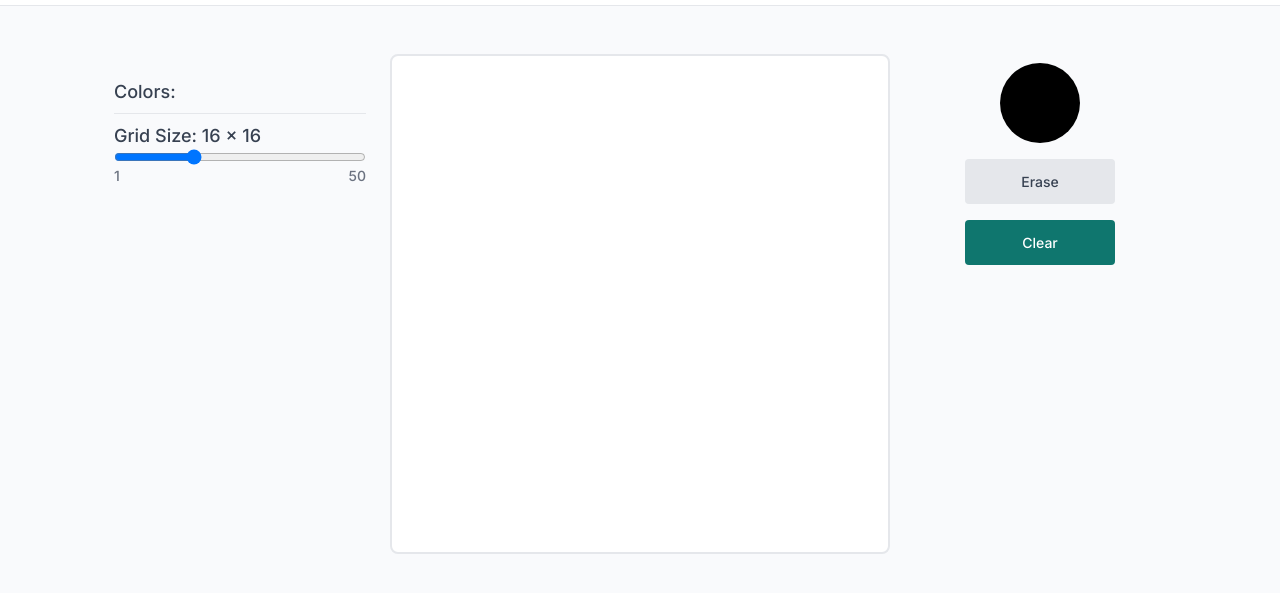
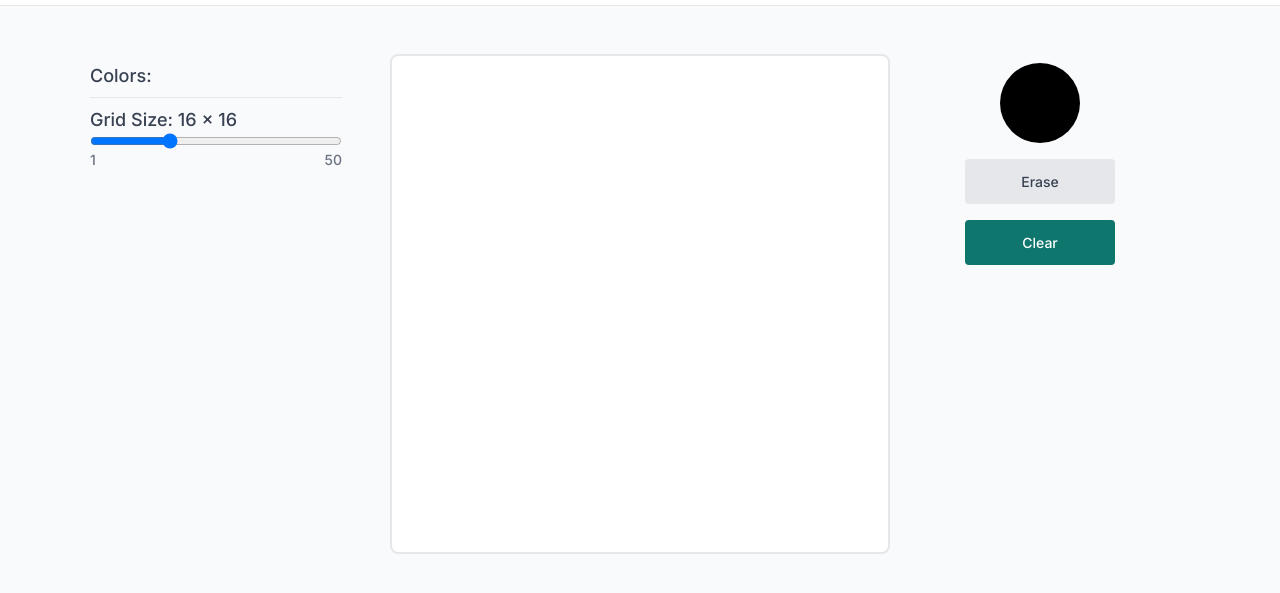
Before and after one commit to progchris00/TOP-Projects, a plain HTML site: page Project-4-Etch-A-Sketch/index.html in a window 1280 px wide. Shown: the part 59-652 px from the top of the page. Drawn offline with Linux system fonts and the light colour scheme.

Commit message:
feat: add margin bottom on container

```diff
--- a/Project-4-Etch-A-Sketch/style.css
+++ b/Project-4-Etch-A-Sketch/style.css
@@ -104,6 +104,7 @@ body {
 
 .sketch-container {
   padding: 0 1rem;
+  margin-bottom: 3rem;
 }
 
 .sketch-and-option-wrapper {
@@ -253,7 +254,7 @@ input[type="color"]::-webkit-color-swatch {
   .options {
     margin: 0;
     width: 300px;
-    padding: 1rem 1.5rem;
+    padding-right: 3rem;
   }
 
   .sketch-container {
```
